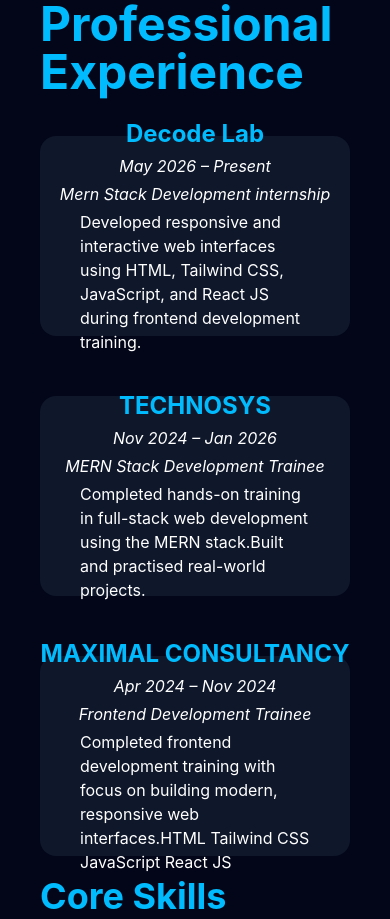
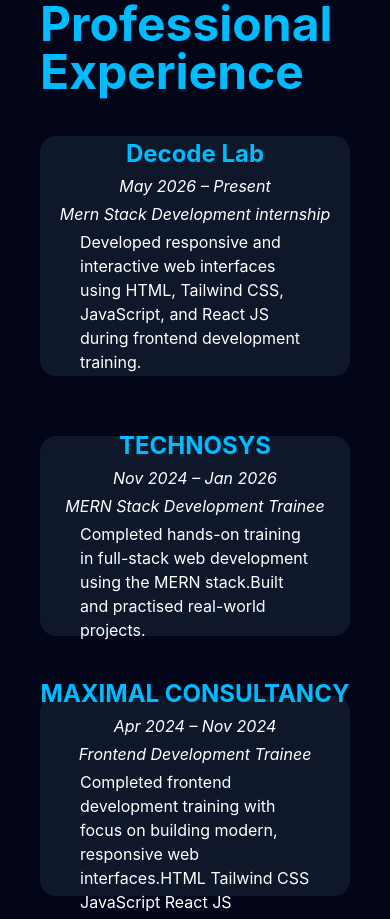
Before and after one commit to RohanWaseem/portfolio, a React app in the folder frontend/: page / in a window 390 px wide. Shown: the part 1860-2779 px from the top of the page. Built offline with nearby package versions, Linux system fonts and the light colour scheme; the HTML template or start-up script is replaced by a standard one.

Commit message:
Updated portfolio

```diff
--- a/frontend/src/App.jsx
+++ b/frontend/src/App.jsx
@@ -128,7 +128,7 @@
 <div className='pl-10 pr-10 flex  gap-5  items-center justify-center  flex-wrap'>
 
 
-    <div className='bg-slate-900 flex flex-col lg:h-90 hover:border-cyan-400 z-50  hover:border-2 transition-transform duration-300 hover:-translate-y-1 rounded-2xl justify-center  items-center h-50 mt-10 sm:w-[46%] sm:h-70 lg:w-[30%]'>
+    <div className='bg-slate-900 flex flex-col lg:h-90 hover:border-cyan-400 z-10  hover:border-2 transition-transform duration-300 hover:-translate-y-1 rounded-2xl justify-center  items-center h-60 mt-10 sm:w-[46%] sm:h-70 lg:w-[30%]'>
     <div>
     <h1 className='text-2xl text-sky-400 font-bold'>Decode Lab</h1></div>
 
```
